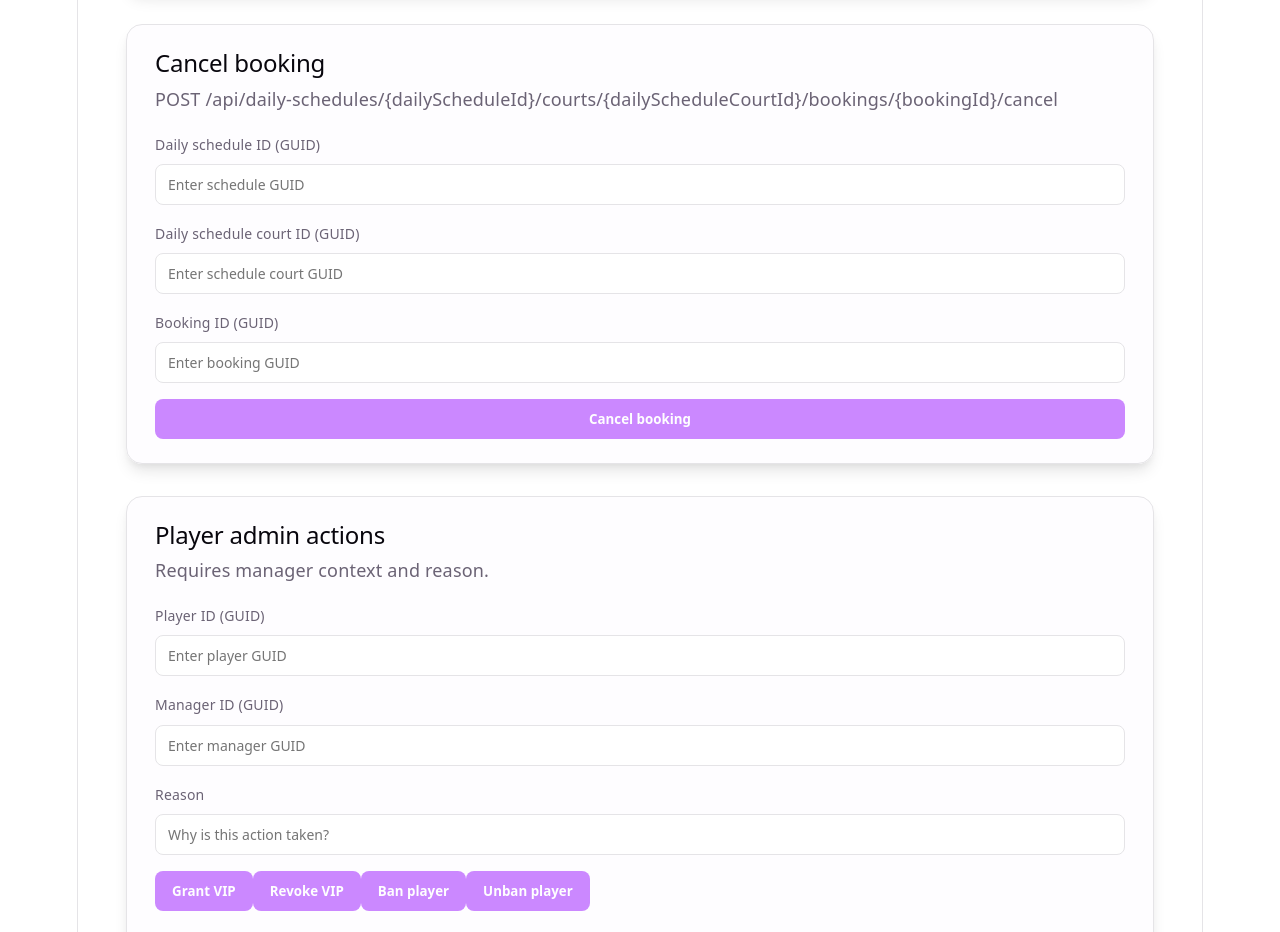
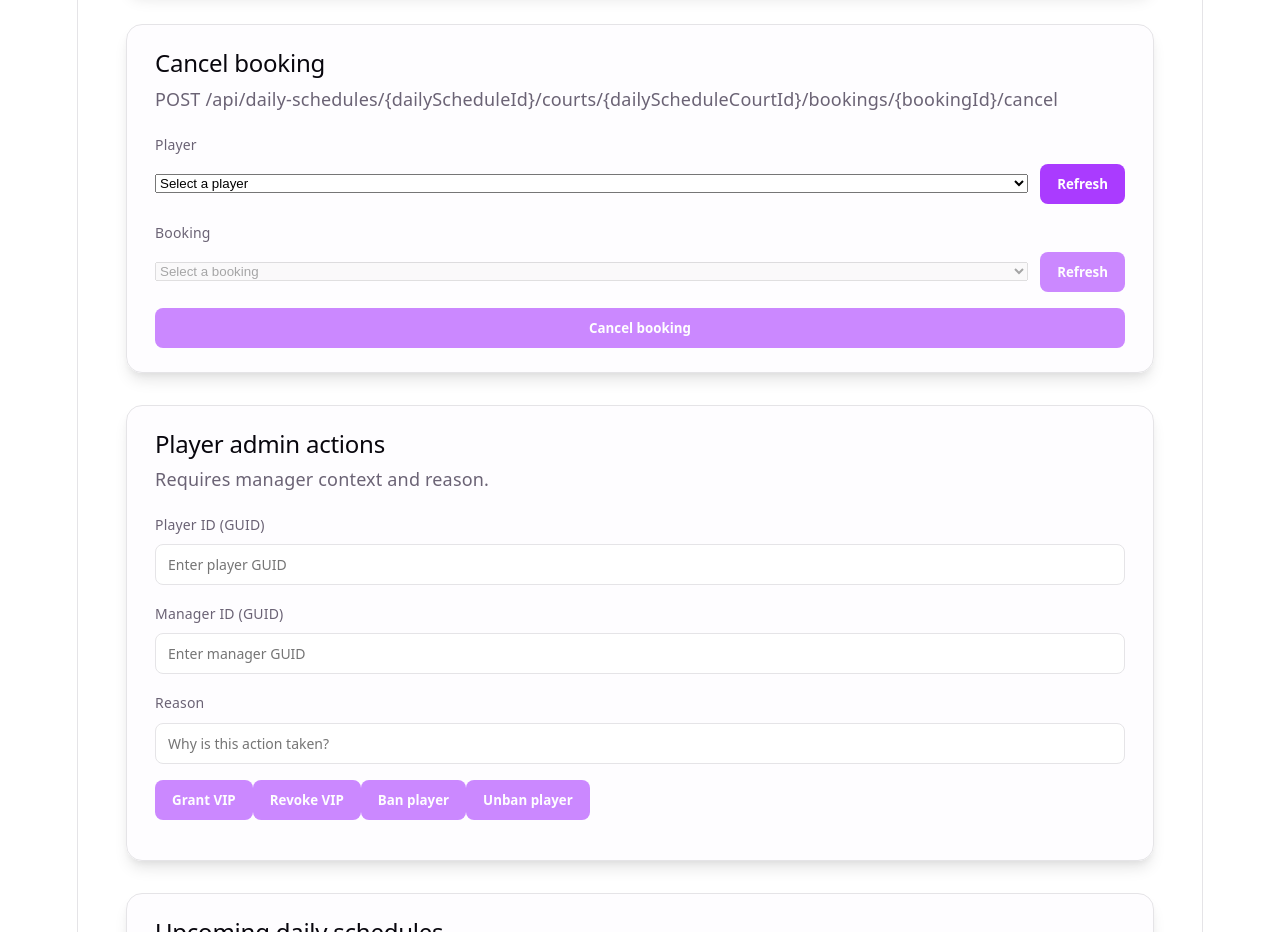
Before and after one commit to EQKim/ViaPadelClub-Kim-DCA1-Frontend, a React (Vite) app in the folder viapadelclub-kim-dca1-frontend/: page / in a window 1280 px wide. Shown: the part 3620-4552 px from the top of the page. Built offline with nearby package versions, Linux system fonts and the light colour scheme.

Commit message:
Add player-based booking cancel flow
- fetch player bookings from /api/players/{id}/bookings
- select player and booking instead of manual IDs
- add refresh buttons and empty/error states
- keep cancel booking request unchanged

```diff
--- a/viapadelclub-kim-dca1-frontend/src/App.tsx
+++ b/viapadelclub-kim-dca1-frontend/src/App.tsx
@@ -16,6 +16,7 @@ import {
   createDailySchedule,
   createManager,
   getCourts,
+  getPlayerBookings,
   getPlayers,
   getUpcomingDailySchedules,
   grantVip,
@@ -30,6 +31,7 @@ import type {
   CreateDailyScheduleRequest,
   CreateManagerRequest,
   Court,
+  PlayerBooking,
   PlayerSummary,
   PlayerAdminActionRequest,
   RegisterPlayerRequest,
@@ -157,6 +159,13 @@ function App() {
   const [bookingCancelState, setBookingCancelState] = useState(
     initialBookingCancelState,
   )
+  const [cancelPlayerSelection, setCancelPlayerSelection] = useState('')
+  const [cancelBookingSelection, setCancelBookingSelection] = useState('')
+  const [playerBookings, setPlayerBookings] = useState<PlayerBooking[]>([])
+  const [playerBookingsError, setPlayerBookingsError] = useState<string | null>(
+    null,
+  )
+  const [playerBookingsLoading, setPlayerBookingsLoading] = useState(false)
   const [bookingCancelStatus, setBookingCancelStatus] = useState<string | null>(
     null,
   )
@@ -629,6 +638,9 @@ function App() {
       )
       setBookingCancelStatus('Booking canceled.')
       setBookingCancelState(initialBookingCancelState)
+      setCancelPlayerSelection('')
+      setCancelBookingSelection('')
+      setPlayerBookings([])
     } catch (error) {
       setBookingCancelError(
         error instanceof Error ? error.message : 'Failed to cancel booking',
@@ -734,6 +746,26 @@ function App() {
       )
     } finally {
       setRegisterLoading(false)
+    }
+  }
+
+  const loadPlayerBookings = async (playerId: string) => {
+    if (!playerId) {
+      setPlayerBookings([])
+      setPlayerBookingsError(null)
+      return
+    }
+    setPlayerBookingsLoading(true)
+    setPlayerBookingsError(null)
+    try {
+      const response = await getPlayerBookings(playerId)
+      setPlayerBookings(Array.isArray(response.bookings) ? response.bookings : [])
+    } catch (error) {
+      setPlayerBookingsError(
+        error instanceof Error ? error.message : 'Failed to load player bookings',
+      )
+    } finally {
+      setPlayerBookingsLoading(false)
     }
   }
 
@@ -1438,44 +1470,82 @@ function App() {
         </div>
         <form className="form" onSubmit={handleBookingCancel}>
           <label className="field">
-            Daily schedule ID (GUID)
-            <input
-              value={bookingCancelState.dailyScheduleId}
-              onChange={(event) =>
-                setBookingCancelState((current) => ({
-                  ...current,
-                  dailyScheduleId: event.target.value,
-                }))
-              }
-              placeholder="Enter schedule GUID"
-            />
-          </label>
-          <label className="field">
-            Daily schedule court ID (GUID)
-            <input
-              value={bookingCancelState.dailyScheduleCourtId}
-              onChange={(event) =>
-                setBookingCancelState((current) => ({
-                  ...current,
-                  dailyScheduleCourtId: event.target.value,
-                }))
-              }
-              placeholder="Enter schedule court GUID"
-            />
-          </label>
-          <label className="field">
-            Booking ID (GUID)
-            <input
-              value={bookingCancelState.bookingId}
-              onChange={(event) =>
-                setBookingCancelState((current) => ({
-                  ...current,
-                  bookingId: event.target.value,
-                }))
-              }
-              placeholder="Enter booking GUID"
-            />
-          </label>
+            Player
+            <div className="field-row">
+              <select
+                value={cancelPlayerSelection}
+                onChange={(event) => {
+                  const value = event.target.value
+                  setCancelPlayerSelection(value)
+                  setCancelBookingSelection('')
+                  setBookingCancelState(initialBookingCancelState)
+                  void loadPlayerBookings(value)
+                }}
+                disabled={playersLoading}
+              >
+                <option value="">Select a player</option>
+                {players.map((player) => (
+                  <option key={player.playerId} value={player.playerId}>
+                    {player.universityName}
+                    {player.isVip ? ' - VIP' : ''}
+                  </option>
+                ))}
+              </select>
+              <button type="button" onClick={loadPlayers} disabled={playersLoading}>
+                {playersLoading ? 'Refreshing...' : 'Refresh'}
+              </button>
+            </div>
+          </label>
+          <label className="field">
+            Booking
+            <div className="field-row">
+              <select
+                value={cancelBookingSelection}
+                onChange={(event) => {
+                  const value = event.target.value
+                  setCancelBookingSelection(value)
+                  if (!value) {
+                    setBookingCancelState(initialBookingCancelState)
+                    return
+                  }
+                  const [dailyScheduleId, dailyScheduleCourtId, bookingId] =
+                    value.split('|')
+                  setBookingCancelState({
+                    dailyScheduleId: dailyScheduleId ?? '',
+                    dailyScheduleCourtId: dailyScheduleCourtId ?? '',
+                    bookingId: bookingId ?? '',
+                  })
+                }}
+                disabled={playerBookingsLoading || !cancelPlayerSelection}
+              >
+                <option value="">Select a booking</option>
+                {playerBookings.map((booking) => (
+                  <option
+                    key={booking.bookingId}
+                    value={`${booking.dailyScheduleId}|${booking.dailyScheduleCourtId}|${booking.bookingId}`}
+                  >
+                    {booking.courtName} - {booking.slotStart} to {booking.slotEnd} -
+                    {booking.status}
+                  </option>
+                ))}
+              </select>
+              <button
+                type="button"
+                onClick={() => void loadPlayerBookings(cancelPlayerSelection)}
+                disabled={playerBookingsLoading || !cancelPlayerSelection}
+              >
+                {playerBookingsLoading ? 'Refreshing...' : 'Refresh'}
+              </button>
+            </div>
+          </label>
+          {!playerBookingsLoading &&
+            cancelPlayerSelection &&
+            playerBookings.length === 0 && (
+              <p className="status muted">No active bookings for this player.</p>
+            )}
+          {playerBookingsError && (
+            <p className="status error">{playerBookingsError}</p>
+          )}
           <button type="submit" disabled={!canCancelBooking || bookingCancelLoading}>
             {bookingCancelLoading ? 'Canceling...' : 'Cancel booking'}
           </button>
--- a/viapadelclub-kim-dca1-frontend/src/api/client.ts
+++ b/viapadelclub-kim-dca1-frontend/src/api/client.ts
@@ -6,6 +6,7 @@ import type {
   CreateDailyScheduleRequest,
   CreateManagerRequest,
   CourtsResponse,
+  PlayerBookingsResponse,
   PlayersResponse,
   PlayerAdminActionRequest,
   RegisterPlayerRequest,
@@ -104,6 +105,16 @@ export async function getPlayers(): Promise<PlayersResponse> {
   await assertOk(response, 'Failed to load players')
 
   return (await response.json()) as PlayersResponse
+}
+
+export async function getPlayerBookings(
+  playerId: string,
+): Promise<PlayerBookingsResponse> {
+  const response = await fetch(`${apiBaseUrl}/api/players/${playerId}/bookings`)
+
+  await assertOk(response, 'Failed to load player bookings')
+
+  return (await response.json()) as PlayerBookingsResponse
 }
 
 export async function createDailySchedule(
```
Also changed, not shown: viapadelclub-kim-dca1-frontend/src/api/types.ts (+14 -0 lines).
